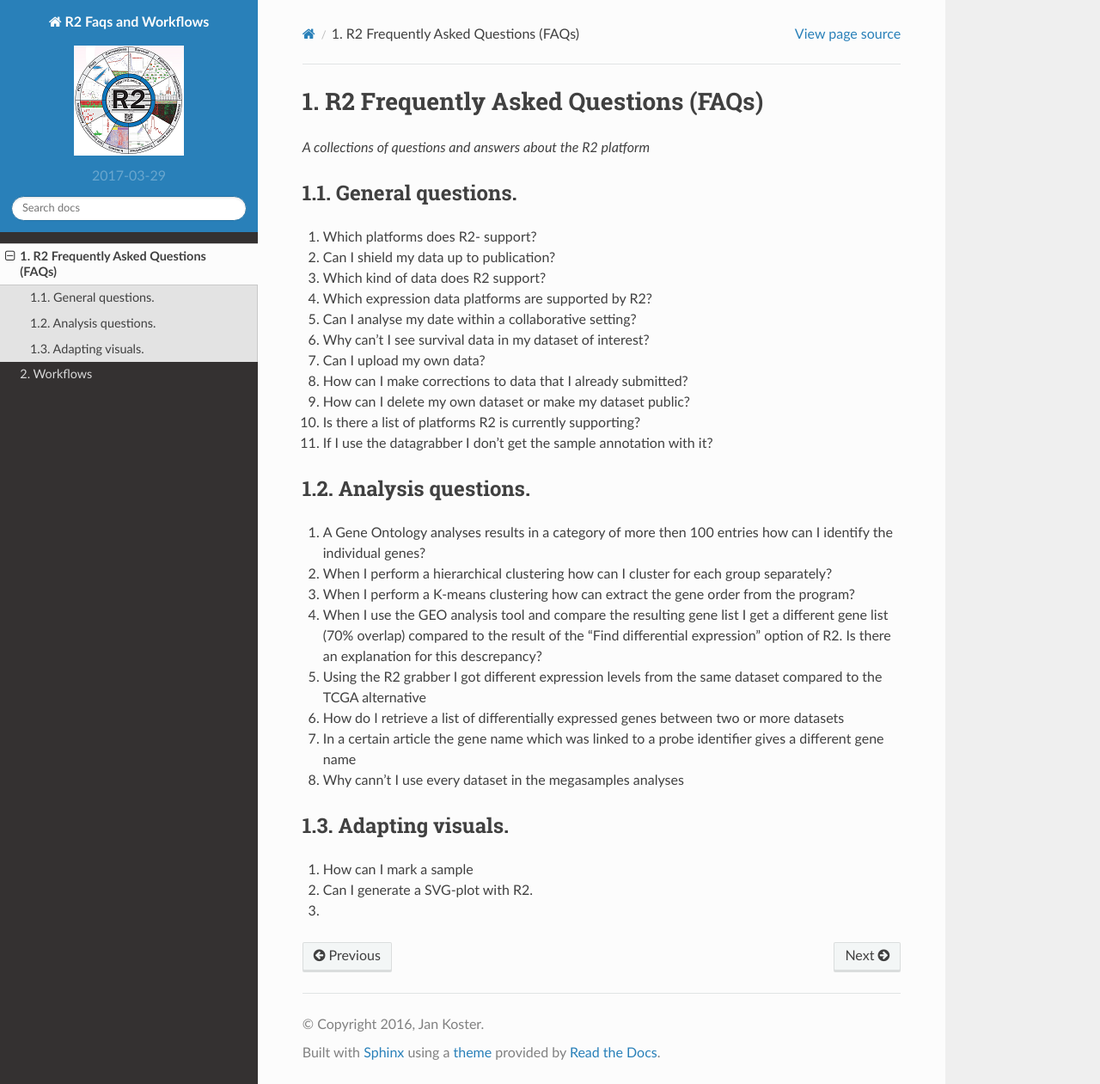
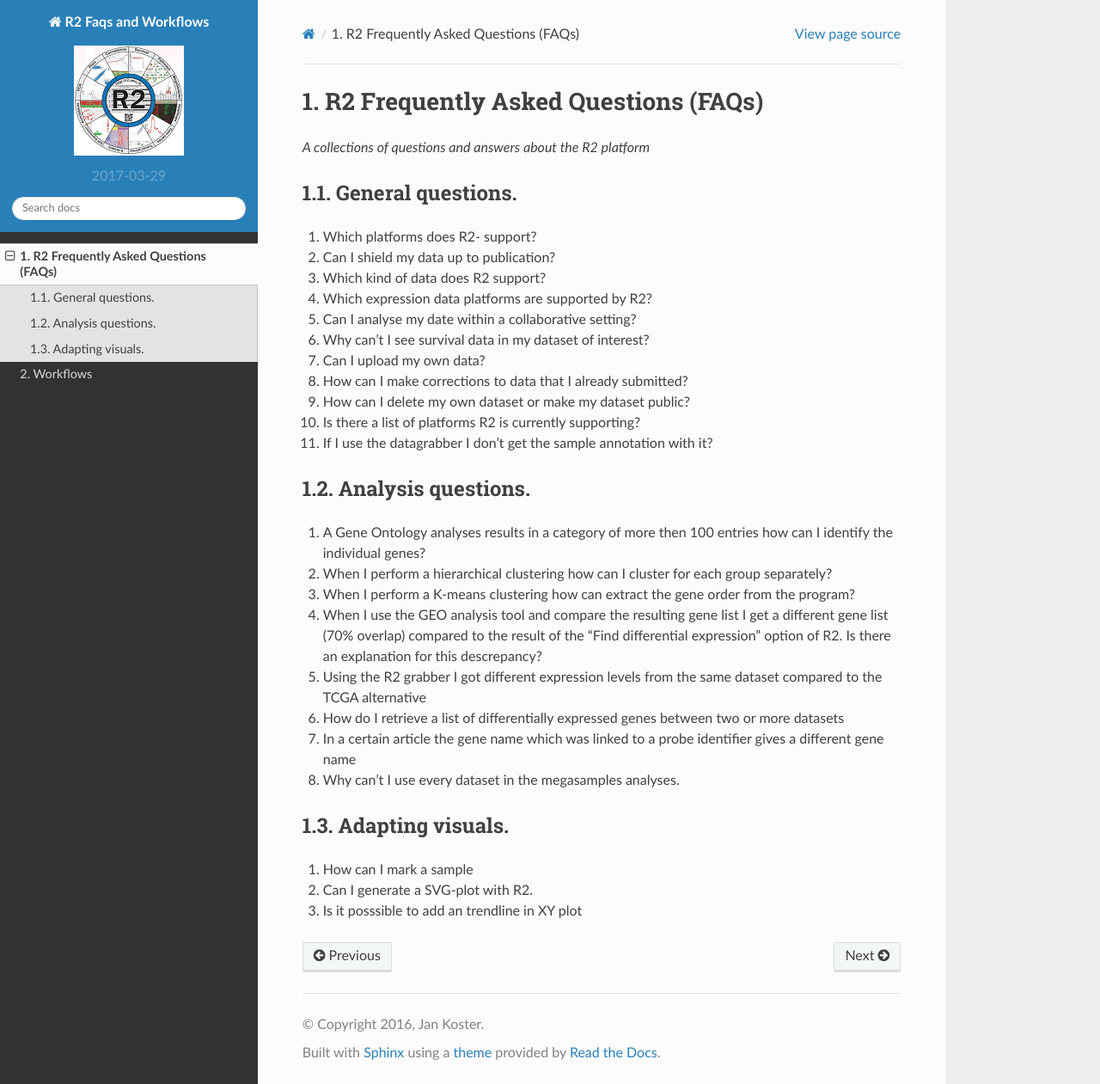
Before and after one commit to antronerds/r2-faqs-workflows, a Sphinx documentation site: the page built from docs/Faqs.md, in a window 1280 px wide and 1261 px high. Shown: the whole window at 86% size. Built offline with Sphinx 7.4.7 and the Read the Docs theme 2.0.0, drawn with Linux system fonts in a browser that asks for light colours.

Commit message:
Update Faqs.md

```diff
--- a/docs/Faqs.md
+++ b/docs/Faqs.md
@@ -35,7 +35,7 @@
 5. Using the  R2 grabber I got different expression levels from the same dataset compared to the TCGA alternative
 6. How do I retrieve a list of differentially expressed genes between two or more datasets
 7. In a certain article the gene name which was linked to a probe identifier gives a different gene name
-8. Why cann't I use every dataset in the megasamples analyses
+8. Why can't I use every dataset in the megasamples analyses.
 
 
 Adapting visuals.
@@ -43,4 +43,4 @@
 
 1. How can I mark a sample
 2. Can I generate a SVG-plot with R2.
-3.
+3. Is it posssible to add an trendline in XY plot
```
